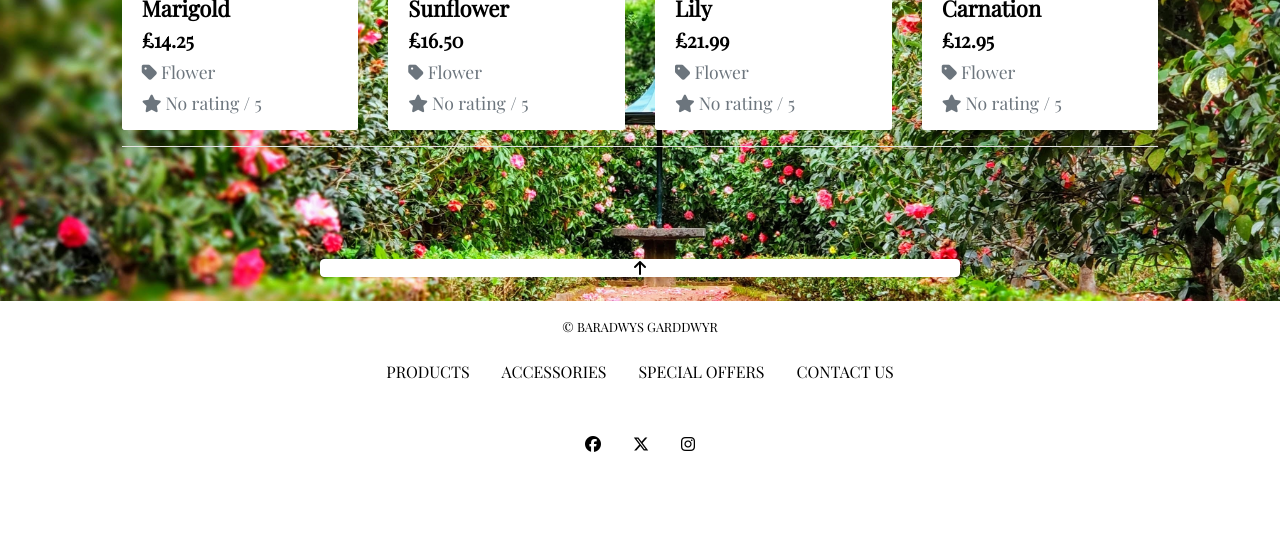
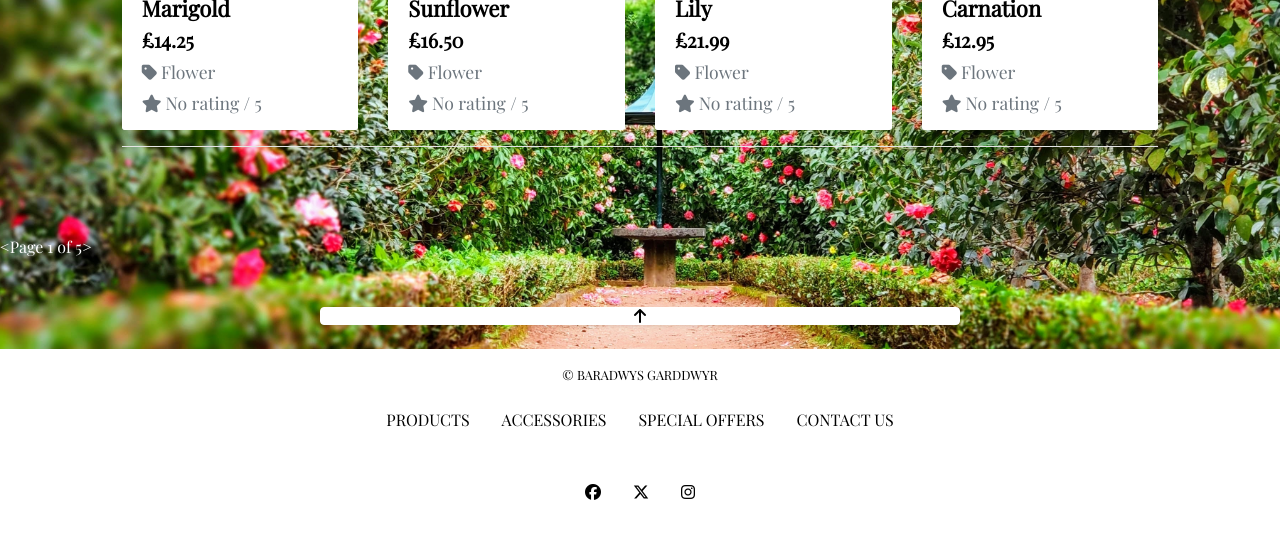
Before and after one commit to jenkidev/MSP4_Baradwys_Garddwyr, a Django app: page /products/?category=flower in a window 1280 px wide. Shown: the part 2591-3151 px from the top of the page. Before the commit the page ends 3043 px from the top, so only its background shows below. Run offline with Django 3.2, Linux system fonts and the light colour scheme; data comes from the database, SQL or seed files in the repository; tables that the repository leaves empty hold one stand-in row (values such as "Sample post"); some libraries are stand-ins or nearby versions.

Commit message:
Created pagination in product view

```diff
--- a/products/templates/products/products.html
+++ b/products/templates/products/products.html
@@ -128,6 +128,9 @@
             </div>
         </div>
     </div>
+</div><br/>
+<div class="text-white">
+    {{ product_pages }}
 </div>
 <div class="bg-white w-50 mx-auto white btt-button shadow-sm rounded border border-white mt-5">
     <a class="btt-link d-flex h-100">
--- a/products/views.py
+++ b/products/views.py
@@ -3,6 +3,7 @@ from django.contrib import messages
 from django.contrib.auth.decorators import login_required
 from django.db.models import Q
 from django.db.models.functions import Lower
+from django.core.paginator import Paginator
 
 from .models import Product, Category, Review
 from .forms import ProductForm
@@ -13,6 +14,12 @@ def all_products(request):
     """ A view to show all products, including sorting and search queries """
 
     products = Product.objects.all()
+
+    #Pagination Setup
+    p = Paginator(Product.objects.all(), 10)
+    page = request.GET.get('page')
+    product_pages = p.get_page(page)
+
     query = None
     categories = None
     sort = None
@@ -51,6 +58,7 @@ def all_products(request):
 
     context = {
         'products': products,
+        'product_pages': product_pages,
         'search_term': query,
         'current_categories': categories,
         'current_sorting': current_sorting,
```
